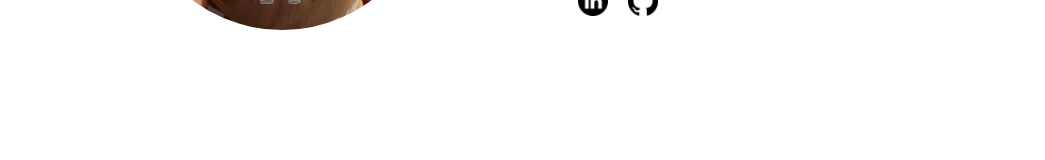
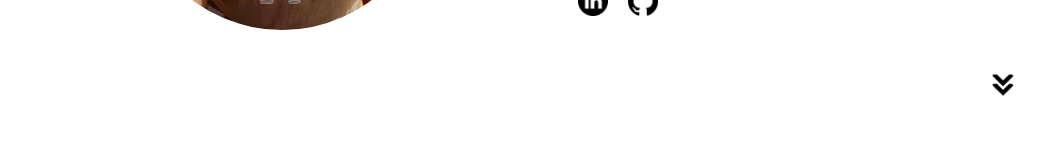
Before and after one commit to iamransh/Portfolio-Website, a Next.js app: page / in a window 1280 px wide. Shown: the part 528-688 px from the top of the page, without its empty margins (162-1207 px from the left). Built offline with nearby package versions, Linux system fonts and the light colour scheme.

Commit message:
arrow button fixed

```diff
--- a/src/components/HeroSection.js
+++ b/src/components/HeroSection.js
@@ -12,7 +12,7 @@ export default function HeroSection() {
     Aos.init({ duration: 3000 });
   }, []);
 
-  const [display, setDisplay] = useState("block");
+  const [display, setDisplay] = useState("flex");
 
   const handelClick = () => {
     setDisplay("none");
@@ -110,7 +110,7 @@ export default function HeroSection() {
         w="30px"
         h="30px"
         cursor="pointer"
-        display={["none", "none", { display }]}
+        display={["none", "none", display]}
         onClick={handelClick}
       />
     </Flex>
```
